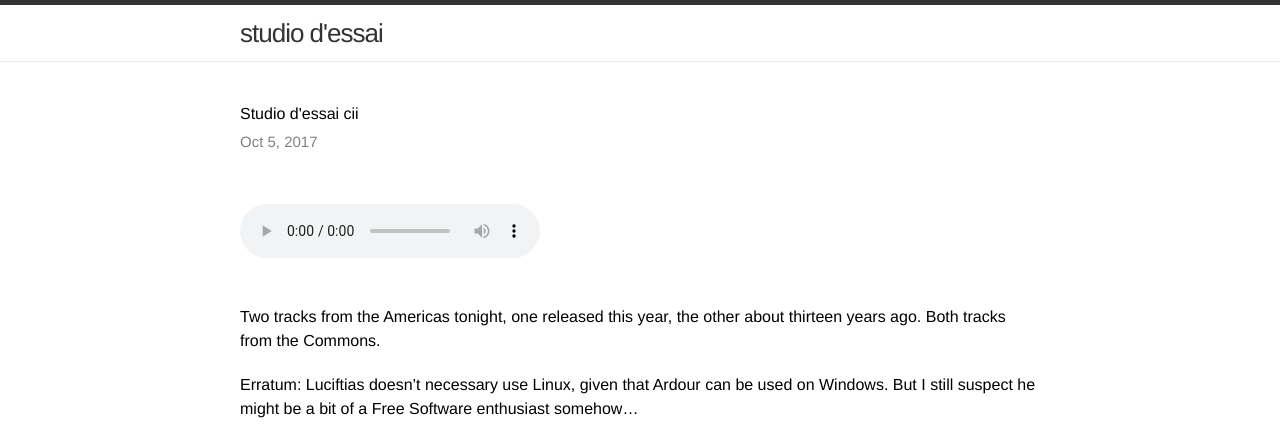
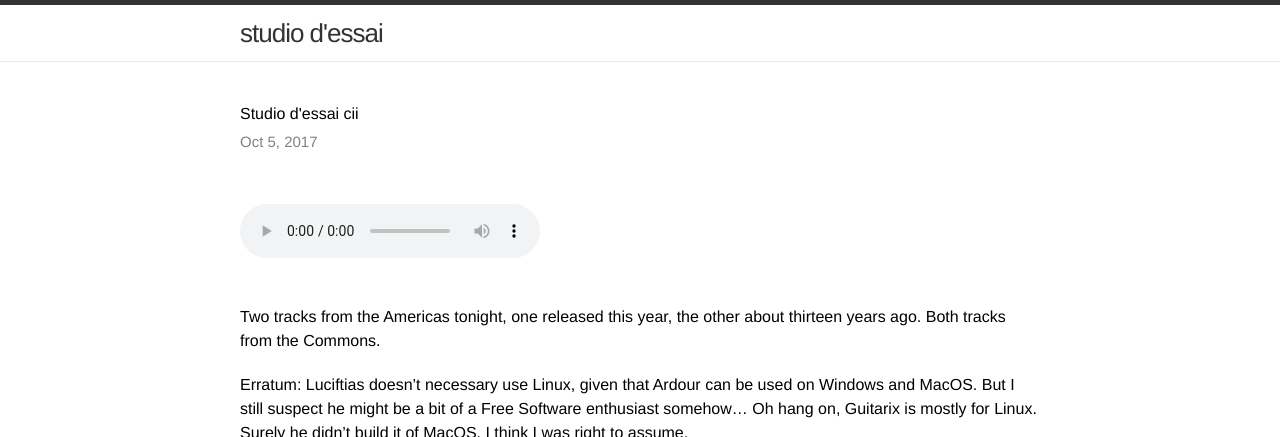
Before and after one commit to studio-dessai/studio-dessai.github.io, a Jekyll site: the page built from _posts/2017-10-05-sdecii.md, in a window 1280 px wide, cut to the strip 0-437 px from the top of the page. Built offline with Jekyll 4.4.1, drawn with Linux system fonts in a browser that asks for light colours.

Commit message:
expand erratum

```diff
--- a/_posts/2017-10-05-sdecii.md
+++ b/_posts/2017-10-05-sdecii.md
@@ -5,6 +5,6 @@ title: "Studio d'essai cii"
 
 Two tracks from the Americas tonight, one released this year, the other about thirteen years ago. Both tracks from the Commons.
 
-Erratum: Luciftias doesn't necessary use Linux, given that Ardour can be used on Windows. But I still suspect he might be a bit of a Free Software enthusiast somehow...
+Erratum: Luciftias doesn't necessary use Linux, given that Ardour can be used on Windows and MacOS. But I still suspect he might be a bit of a Free Software enthusiast somehow... Oh hang on, Guitarix is mostly for Linux. Surely he didn't build it of MacOS. I think I was right to assume.
 
  {% include /playlists/{{ page.date | date: "%Y-%m-%d" }}.md %}
```
